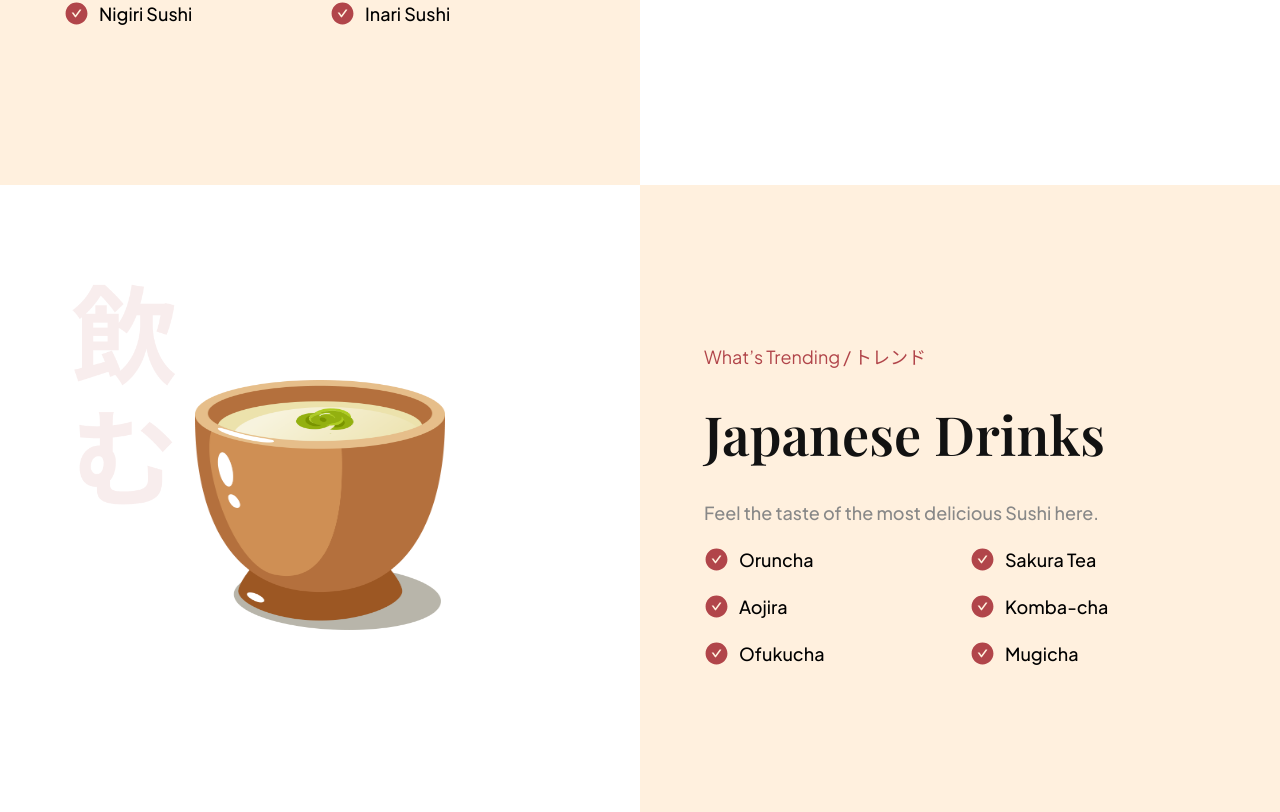
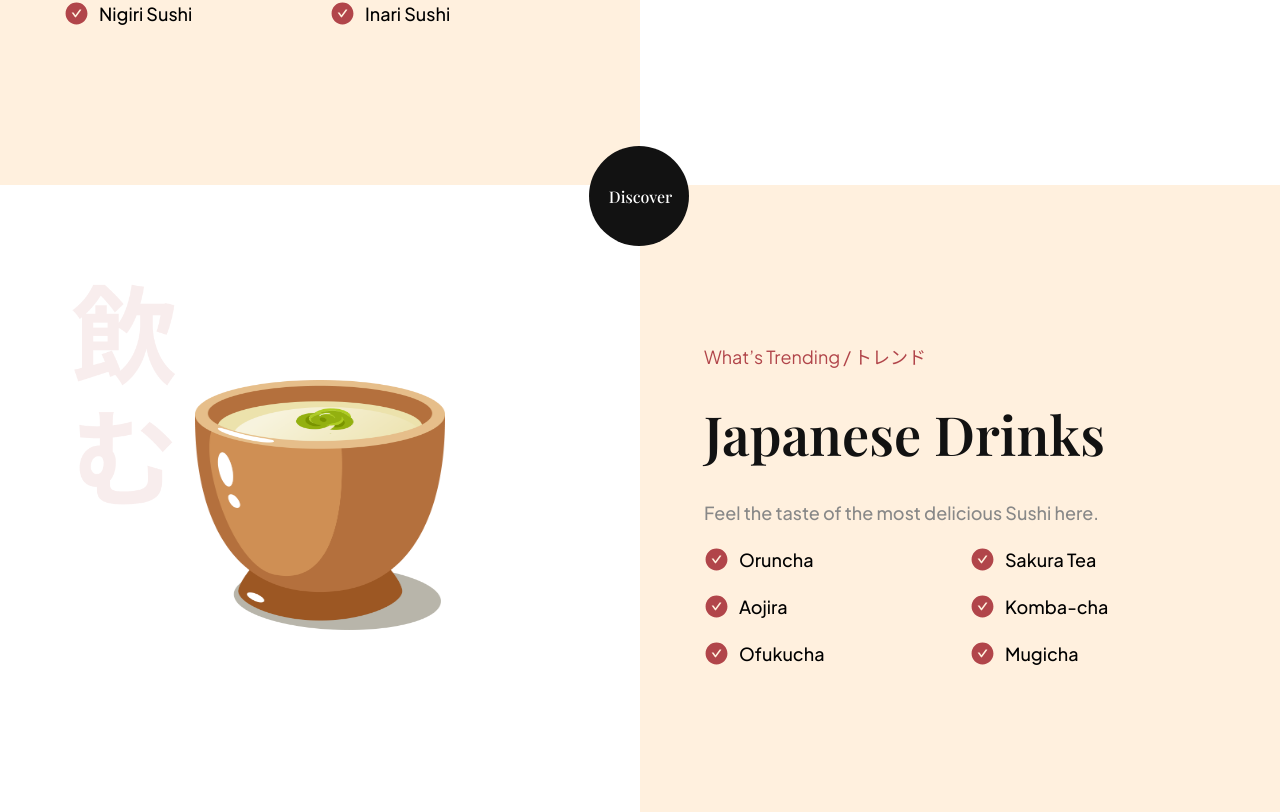
Before and after one commit to wolfgunblood/sushi-landing-page, a React (Vite) app: page / in a window 1280 px wide. Shown: the part 2808-3620 px from the top of the page. Built offline with nearby package versions, Linux system fonts and the light colour scheme.

Commit message:
addded discover button in trending foods section

```diff
--- a/src/components/TrendingFoods/TrendingFoods.jsx
+++ b/src/components/TrendingFoods/TrendingFoods.jsx
@@ -42,6 +42,9 @@ const TrendingFoods = () => {
                     <img src={LeftSushi} alt="sushi1" />
                 </div>
             </div>
+            <button className="discover-btn">
+                Discover
+            </button>
             <div className='lower'>
                 <div className='lower__image'>
                     <img src={RightSushi} alt="sushi2" />
--- a/src/components/TrendingFoods/TrendingFoods.scss
+++ b/src/components/TrendingFoods/TrendingFoods.scss
@@ -1,6 +1,29 @@
 .trending-foods{
     display: flex;
     flex-direction: column;
+    position: relative;
+
+    .discover-btn{
+        position: absolute;
+        top: 47%;
+        left: 46%;
+
+        height: 100px;
+        width: 100px;
+        border-radius: 50%;
+
+        outline: none;
+        border: none;
+
+        background-color: var(--secondary-color);
+        color: var(--color-white);
+
+        font-size: 16px;
+        font-family: var(--playfair-display);
+        font-weight: 500;
+        padding: 20px;
+
+    }
 
     .upper{
         flex: 1;
```
